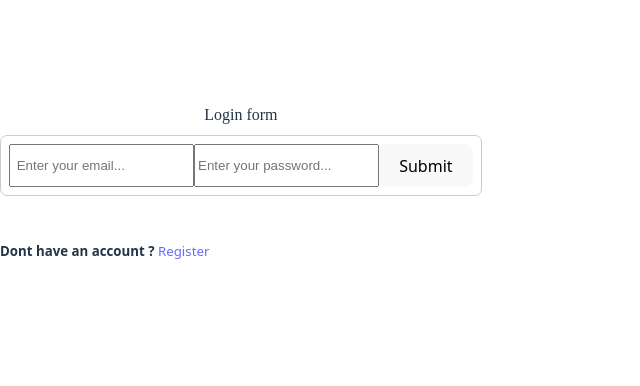
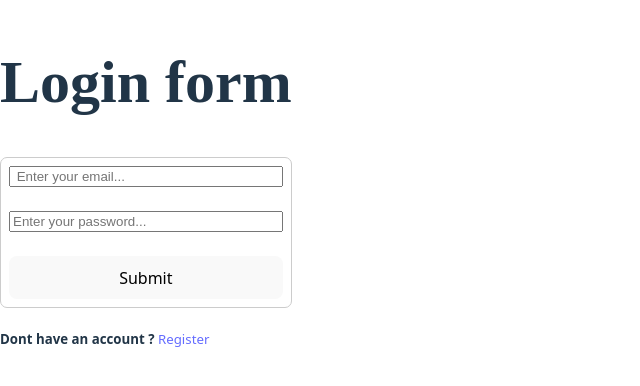
Before and after one commit to Ajay-kandula/QUIZ-App, a React (Vite) app: page /login in a window 1280 px wide. Shown: the part 210-596 px from the top of the page, without its empty margins (0-640 px from the left). Built offline with nearby package versions, Linux system fonts and the light colour scheme.

Commit message:
"update"

```diff
--- a/src/Pages/Login.jsx
+++ b/src/Pages/Login.jsx
@@ -27,13 +27,13 @@ const Login =()=>{
     };
     return(
         <>
-            <h1 style={{ textAlign:"center",font:"initial"}}>Login form</h1>
-            <form onSubmit={handleSubmit} style={{display:"flex", textAlign:"center", border:"1px solid #ccc", borderRadius:"7px", padding:"8px"}}>
+            <h1 style={{ textAlign:"center",font:"initial",fontWeight:'bold',fontSize:"60px"}}>Login form</h1>
+            <form onSubmit={handleSubmit} style={{display:"flex", flexDirection:'column',textAlign:"center", border:"1px solid #ccc", borderRadius:"7px", padding:"8px"}}>
                 <input type="email" value={user.email} name="email" placeholder=" Enter your email..." onChange={handlechange} required/><br/>
                 <input type="password" value={user.password} name="password" placeholder="Enter your password..." onChange={handlechange} required/><br/>
                 <button type="submit" >Submit</button>
             </form>
-            <br/>
+
             <h5>Dont have an account ? <Link to='/Register' > Register</Link></h5>
 
 
```
